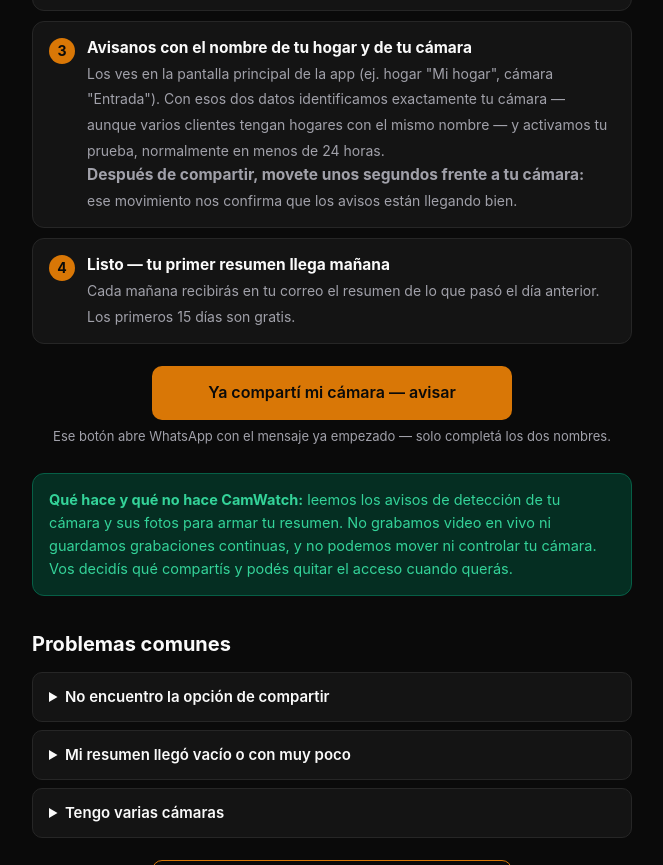
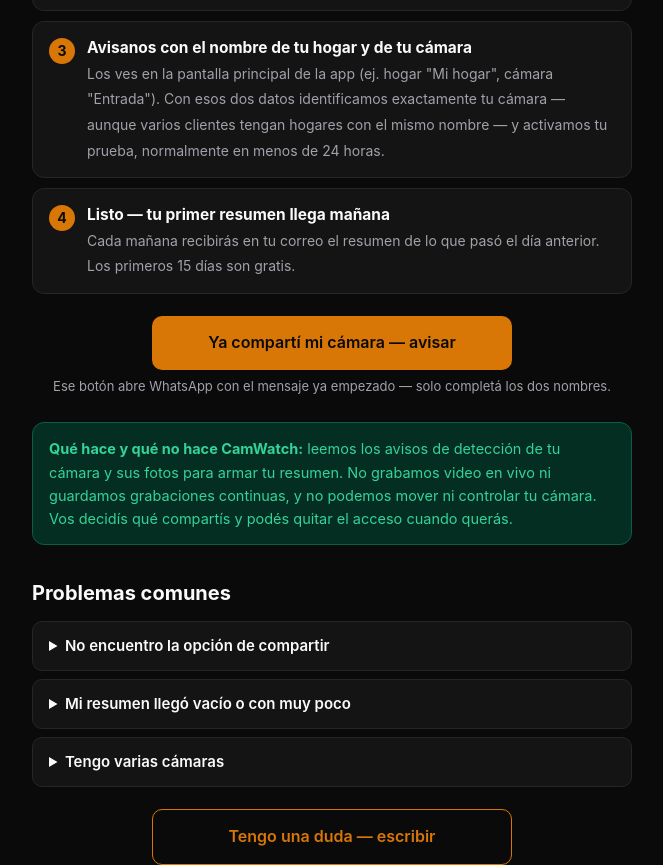
Before and after one commit to rogelioGuerrero/camwatch-web, a plain HTML site: page instrucciones.html in a window 1280 px wide. Shown: the part 1073-1938 px from the top of the page, without its empty margins (308-971 px from the left). Drawn offline with Linux system fonts and the light colour scheme.

Commit message:
Remove physical-presence verification step
Generated with [Devin](https://devin.ai)

Co-Authored-By: Devin <158243242+devin-ai-integration[bot]@users.noreply.github.com>

```diff
--- a/instrucciones.html
+++ b/instrucciones.html
@@ -110,9 +110,7 @@
     <li><span class="n">3</span><div><b>Avisanos con el nombre de tu hogar y de tu cámara</b>
       <span>Los ves en la pantalla principal de la app (ej. hogar "Mi hogar", cámara "Entrada").
       Con esos dos datos identificamos exactamente tu cámara — aunque varios clientes tengan hogares con el mismo nombre —
-      y activamos tu prueba, normalmente en menos de 24 horas.
-      <b>Después de compartir, movete unos segundos frente a tu cámara:</b> ese movimiento nos confirma
-      que los avisos están llegando bien.</span></div></li>
+      y activamos tu prueba, normalmente en menos de 24 horas.</span></div></li>
     <li><span class="n">4</span><div><b>Listo — tu primer resumen llega mañana</b>
       <span>Cada mañana recibirás en tu correo el resumen de lo que pasó el día anterior. Los primeros 15 días son gratis.</span></div></li>
   </ol>
```
